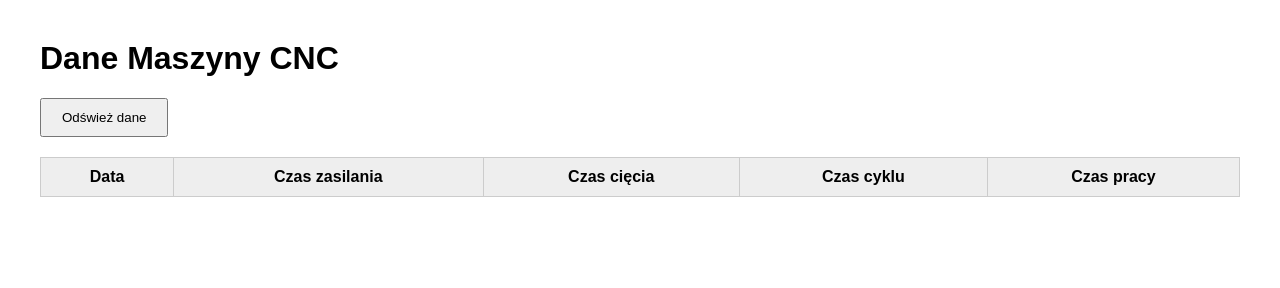
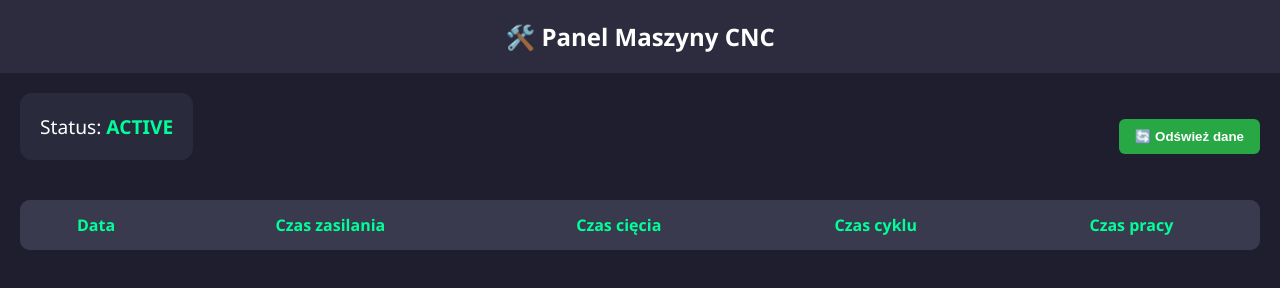
Before and after one commit to WujaMiko1/cnc-web, a plain HTML site: page wwwroot/index.html in a window 1280 px wide. Drawn offline with Linux system fonts and the light colour scheme; no server answers.

Commit message:
Update index.html

```diff
--- a/wwwroot/index.html
+++ b/wwwroot/index.html
@@ -1,20 +1,89 @@
-
 <!DOCTYPE html>
 <html lang="pl">
 <head>
-    <meta charset="UTF-8">
+  <meta charset="UTF-8" />
   <title>Panel Maszyny CNC</title>
   <style>
-        body { font-family: sans-serif; margin: 40px; }
-        table { border-collapse: collapse; width: 100%; margin-top: 20px; }
-        th, td { border: 1px solid #ccc; padding: 10px; text-align: center; }
-        th { background-color: #eee; }
-        button { padding: 10px 20px; }
+    body {
+      margin: 0;
+      font-family: 'Segoe UI', sans-serif;
+      background-color: #1e1e2f;
+      color: #ffffff;
+    }
+    header {
+      background-color: #2c2c3e;
+      padding: 20px;
+      text-align: center;
+      font-size: 1.5rem;
+      font-weight: bold;
+    }
+    .container {
+      padding: 20px;
+    }
+    .controls {
+      display: flex;
+      justify-content: space-between;
+      align-items: center;
+      margin-bottom: 20px;
+    }
+    button {
+      background-color: #28a745;
+      color: white;
+      border: none;
+      padding: 10px 16px;
+      border-radius: 6px;
+      cursor: pointer;
+      font-weight: bold;
+    }
+    button:hover {
+      background-color: #218838;
+    }
+    table {
+      width: 100%;
+      border-collapse: collapse;
+      margin-top: 10px;
+      background-color: #2c2c3e;
+      border-radius: 10px;
+      overflow: hidden;
+    }
+    th, td {
+      padding: 14px;
+      text-align: center;
+    }
+    th {
+      background-color: #3a3a4f;
+      color: #00ff99;
+    }
+    tr:nth-child(even) {
+      background-color: #262638;
+    }
+    tr:nth-child(odd) {
+      background-color: #2e2e44;
+    }
+    .status-card {
+      background-color: #2a2a3d;
+      border-radius: 12px;
+      padding: 20px;
+      margin-bottom: 20px;
+      text-align: center;
+      font-size: 1.2rem;
+    }
+    .status-active {
+      color: #00ff99;
+      font-weight: bold;
+    }
   </style>
 </head>
 <body>
-    <h1>Dane Maszyny CNC</h1>
-    <button onclick="pobierz()">Odśwież dane</button>
+  <header>🛠️ Panel Maszyny CNC</header>
+  <div class="container">
+    <div class="controls">
+      <div class="status-card">
+        Status: <span class="status-active">ACTIVE</span>
+      </div>
+      <button onclick="pobierz()">🔄 Odśwież dane</button>
+    </div>
+
     <table id="dane">
       <thead>
         <tr>
@@ -27,6 +96,8 @@
       </thead>
       <tbody></tbody>
     </table>
+  </div>
+
   <script>
     async function pobierz() {
       const res = await fetch('/api/dane');
@@ -44,6 +115,9 @@ async function pobierz() {
           </tr>`;
       });
     }
+
+    // Autoładowanie danych przy starcie
+    pobierz();
   </script>
 </body>
 </html>
```
Lines whose indentation alone changed are shown as unchanged.
